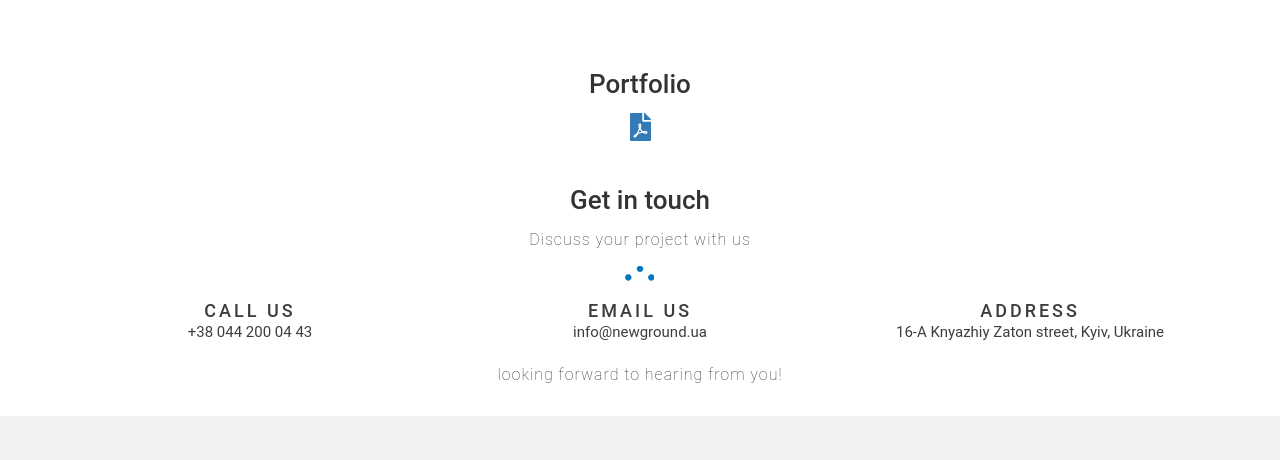
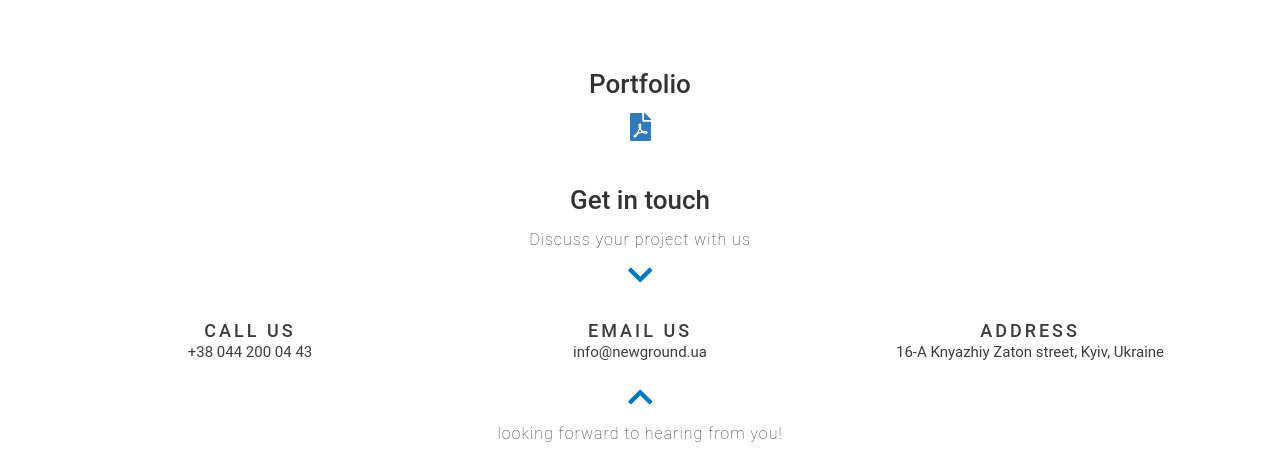
Before and after one commit to NewGround-LLC/newground.ua, a website: page index.html in a window 1280 px wide. Shown: the part 1360-1820 px from the top of the page. Drawn offline with nearby package versions, Linux system fonts and the light colour scheme; some packages are replaced by stand-ins of ours; a script that the page names is missing.

Commit message:
Fixed layout

```diff
--- a/resources/css/style.css
+++ b/resources/css/style.css
@@ -88,6 +88,10 @@ body p, body a, body h1, body h2, body h3, body h4, body h5, body h6 {
     margin-bottom: 1px; }
 .contact-info p {
     font-size: 15px; }
+.contact-info-chevron {
+    color: #0077be;
+    padding-bottom: 10px;
+}
 
 .contact-form {
     background-color: #f1f1f1;
--- a/resources/views/contacts_form.html
+++ b/resources/views/contacts_form.html
@@ -2,7 +2,9 @@
     <div class="row block-item">
         <h2 class="block-caption">Get in touch</h2>
         <p class="block-caption-text">Discuss your project with us</p>
-        <img src="resources/images/shape.png" alt="">
+        <div class="col-md-12 text-center contact-info-chevron">
+            <i class="fas fa-chevron-down fa-2x"></i>
+        </div>
     </div>
     <div class="row wow fadeInUp animated">
         <div class="col-md-4 contact-info text-center">
@@ -18,11 +20,14 @@
             <p>16-A Knyazhiy Zaton street, Kyiv, Ukraine</p>
         </div>
     </div>
-    <div class="row">
+    <div class="row wow fadeInUp animated">
+        <div class="col-md-12 text-center contact-info-chevron">
+            <i class="fas fa-chevron-up fa-2x"></i>
+        </div>
+    </div>
+    <div class="row wow fadeInUp animated">
         <div class="col-md-12 text-center">
-            <div class="work-with   wow fadeInUp animated">
-                <p class="block-caption-text">looking forward to hearing from you!</p>
-            </div>
+            <p class="block-caption-text">looking forward to hearing from you!</p>
         </div>
     </div>
 </div>
```
Also changed, not shown: resources/views/contact.html (+6 -5 lines).
